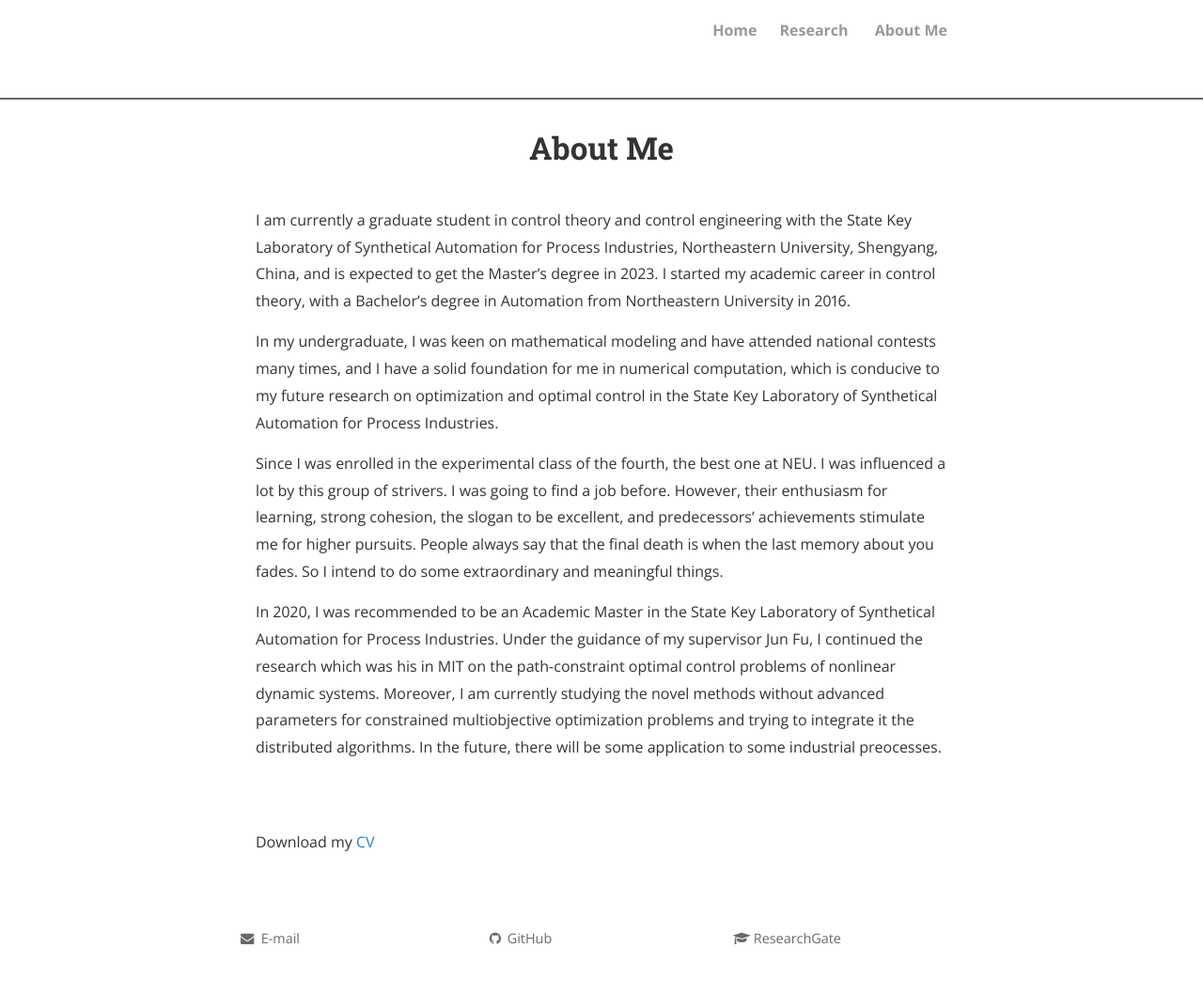
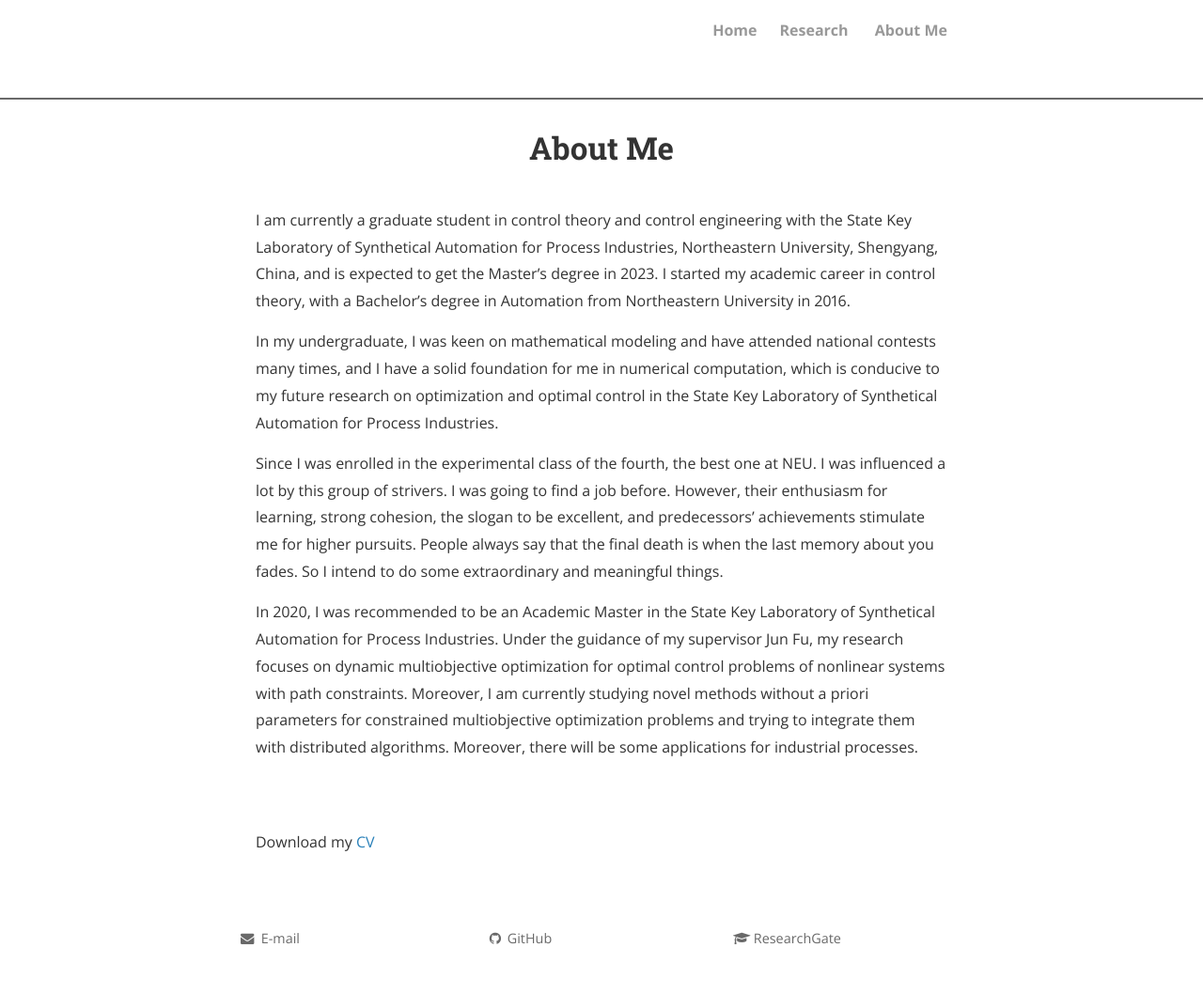
Before and after one commit to zcxy-academic/zcxy-academic.github.io, a Jekyll site: the page built from about.md, in a window 1280 px wide. Shown: the whole page at 94% size. Built offline with Jekyll 4.4.1, drawn with Linux system fonts in a browser that asks for light colours; nearby versions of some CDN libraries; comment, search, counter and statistics services are not loaded; a style sheet for code colours, icons or effects is not loaded.

Commit message:
Update about.md

```diff
--- a/about.md
+++ b/about.md
@@ -9,7 +9,7 @@ In my undergraduate, I was keen on mathematical modeling and have attended natio
 
 Since I was enrolled in the experimental class of the fourth, the best one at NEU. I was influenced a lot by this group of strivers. I was going to find a job before. However, their enthusiasm for learning, strong cohesion, the slogan to be excellent, and predecessors' achievements stimulate me for higher pursuits. People always say that the final death is when the last memory about you fades. So I intend to do some extraordinary and meaningful things.
 
-In 2020, I was recommended to be an Academic Master in the State Key Laboratory of Synthetical Automation for Process Industries. Under the guidance of my supervisor Jun Fu, I continued the research which was his in MIT on the path-constraint optimal control problems of nonlinear dynamic systems. Moreover, I am currently studying the novel methods without advanced parameters for constrained multiobjective optimization problems and trying to integrate it the distributed algorithms. In the future, there will be some application to some industrial preocesses.
+In 2020, I was recommended to be an Academic Master in the State Key Laboratory of Synthetical Automation for Process Industries. Under the guidance of my supervisor Jun Fu, my research focuses on dynamic multiobjective optimization for optimal control problems of nonlinear systems with path constraints. Moreover, I am currently studying novel methods without a priori parameters for constrained multiobjective optimization problems and trying to integrate them with distributed algorithms. Moreover, there will be some applications for industrial processes.
 
 
 <br>
```
